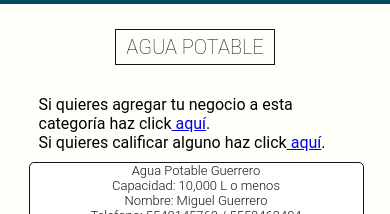
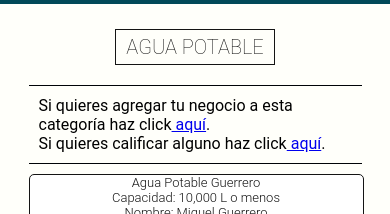
Before and after one commit to ediblecanvas/ediblecanvas.github.io, a plain HTML site: page AP.html in a window 390 px wide. Shown: the part 67-281 px from the top of the page. Drawn offline with nearby package versions, Linux system fonts and the light colour scheme; files whose address does not match are found by name.

Commit message:
Actualizado

```diff
--- a/AP.html
+++ b/AP.html
@@ -38,7 +38,7 @@
         <div class="contenedor">
           <h1>Agua Potable</h1>
 
-          <section>
+          <section class="indicaciones">
             <p>Si quieres agregar tu negocio a esta categoría haz click<a href="https://docs.google.com/forms/d/e/1FAIpQLSf9fXAjLXr258Xf7v0SkDnn9Dx-dXe_HeyKaxSQpelLaS3EZA/viewform?usp=sf_link"> aquí</a>.</p>
               <p>Si quieres calificar alguno haz click<a href="https://docs.google.com/forms/d/e/1FAIpQLScnRTJ5ueyb-M6WzfoNh4fHfvdirU3jWRK6-vsefJzGilzrGg/viewform?usp=sf_link"> aquí</a>.</p>
           </section>
--- a/index.css
+++ b/index.css
@@ -254,11 +254,18 @@ footer{
         margin-right: 15px;
     }
 
-
-
+    .indicaciones{
+        border-top: 1px solid rgb(0, 3, 7);
+        border-bottom: 1px solid rgb(0, 3, 7);
+    }
 
 }
 
 nav{
     z-index: 2;
 }
+
+.indicaciones{
+    border-top: 1px solid rgb(0, 3, 7);
+    border-bottom: 1px solid rgb(0, 3, 7);
+}
--- a/negocios.css
+++ b/negocios.css
@@ -216,8 +216,6 @@ footer{
 
     }
 
-
-
     .green{
         border-left: 3px solid rgba(19, 235, 19, 0.897);
     }
@@ -246,12 +244,20 @@ footer{
         margin-right: 15px;
     }
 
-
-
-
+    .indicaciones{
+        border-top: 1px solid rgb(0, 3, 7);
+        border-bottom: 1px solid rgb(0, 3, 7);
+        margin-bottom: 10px;
+    }
 
 }
 
 nav{
     z-index: 2;
 }
+
+.indicaciones{
+    border-top: 1px solid rgb(0, 3, 7);
+    border-bottom: 1px solid rgb(0, 3, 7);
+    margin-bottom: 10px;
+}
```
Also changed, not shown: CDLR.html (+1 -1 lines), CDTV.html (+1 -1 lines), FYMCN.html (+1 -1 lines), FYMCNE.html (+1 -1 lines), FYMCT.html (+1 -1 lines), GLP.html (+1 -1 lines), TAX.html (+1 -1 lines), acerca.css (+8 -0 lines).
